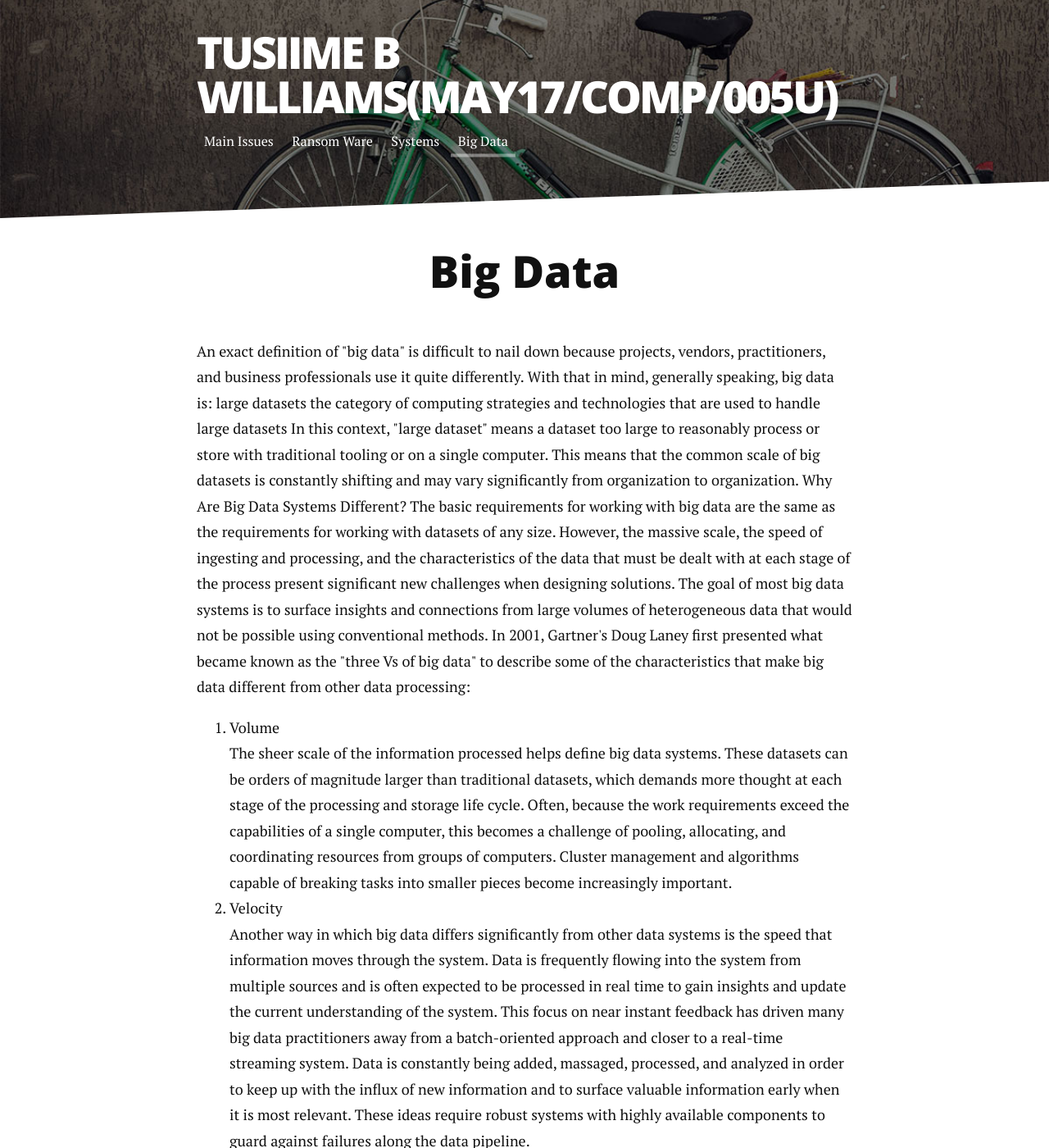
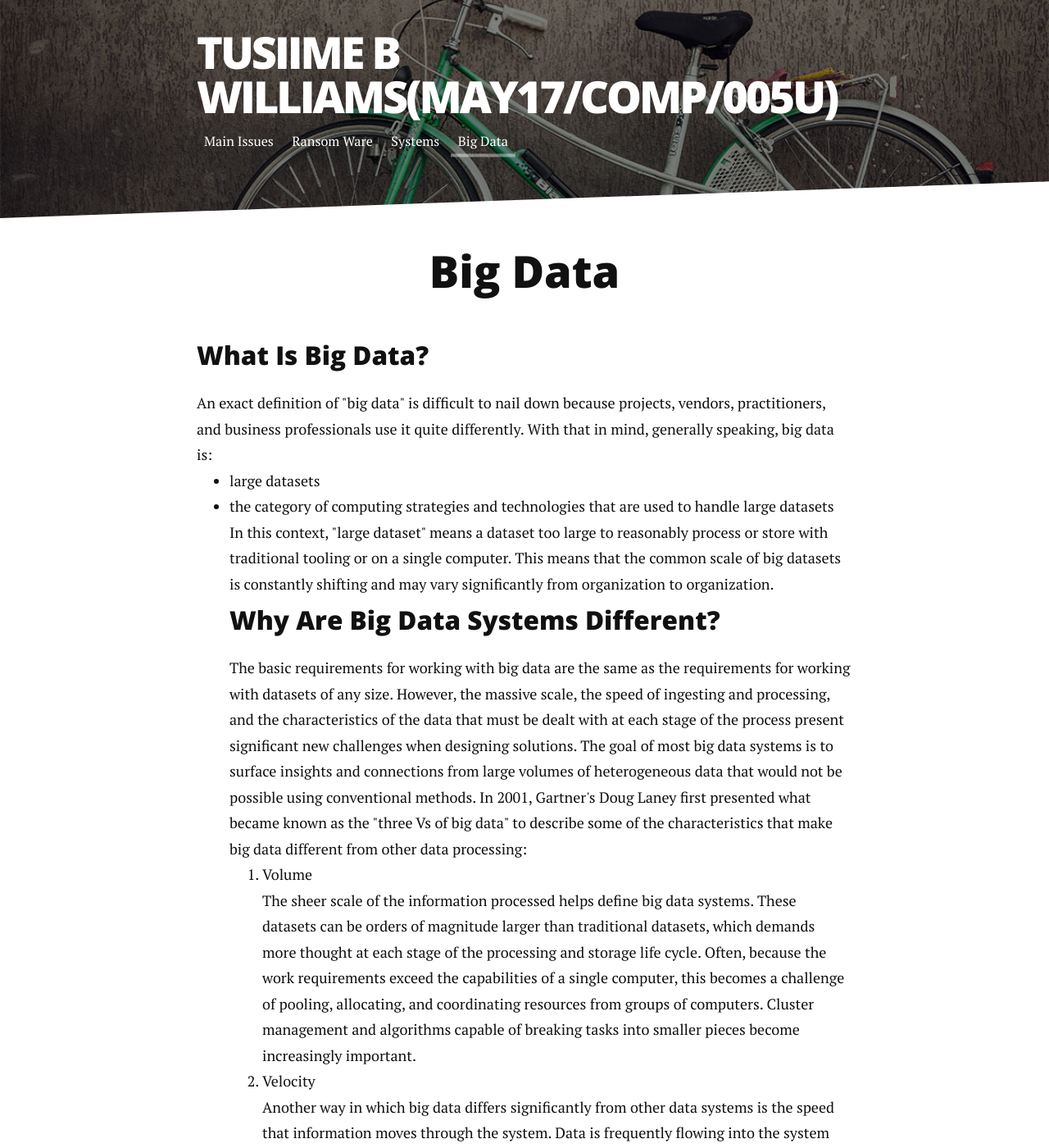
Before and after one commit to tuba-willis/tuba-willis.github.io, a Jekyll site: the page built from contact.md, in a window 1280 px wide and 1400 px high. Shown: the whole window at 82% size. Built offline with Jekyll 4.4.1, drawn with Linux system fonts in a browser that asks for light colours; nearby versions of some CDN libraries; some of the changed text lies outside the part shown.

Commit message:
Update contact.md

```diff
--- a/contact.md
+++ b/contact.md
@@ -5,13 +5,14 @@
 
 <div id="contact">
   <h1 class="pageTitle">Big Data</h1>
+  <h3>What Is Big Data?</h3>
  An exact definition of "big data" is difficult to nail down because projects, vendors, practitioners, and business professionals use it quite differently. With that in mind, generally speaking, big data is:
-
-large datasets
-the category of computing strategies and technologies that are used to handle large datasets
+<ul>
+<li>large datasets</li>
+<li>the category of computing strategies and technologies that are used to handle large datasets</li>
 In this context, "large dataset" means a dataset too large to reasonably process or store with traditional tooling or on a single computer. This means that the common scale of big datasets is constantly shifting and may vary significantly from organization to organization.
 
-Why Are Big Data Systems Different?
+<h3>Why Are Big Data Systems Different?</h3>
 The basic requirements for working with big data are the same as the requirements for working with datasets of any size. However, the massive scale, the speed of ingesting and processing, and the characteristics of the data that must be dealt with at each stage of the process present significant new challenges when designing solutions. The goal of most big data systems is to surface insights and connections from large volumes of heterogeneous data that would not be possible using conventional methods.
 
 In 2001, Gartner's Doug Laney first presented what became known as the "three Vs of big data" to describe some of the characteristics that make big data different from other data processing:
@@ -36,7 +37,7 @@
 
 The formats and types of media can vary significantly as well. Rich media like images, video files, and audio recordings are ingested alongside text files, structured logs, etc. While more traditional data processing systems might expect data to enter the pipeline already labeled, formatted, and organized, big data systems usually accept and store data closer to its raw state. Ideally, any transformations or changes to the raw data will happen in memory at the time of processing.
 </ol>
-Other Characteristics
+<h5>Other Characteristics<h5>
 
 Various individuals and organizations have suggested expanding the original three Vs, though these proposals have tended to describe challenges rather than qualities of big data. Some common additions are:
 <ul>
```
